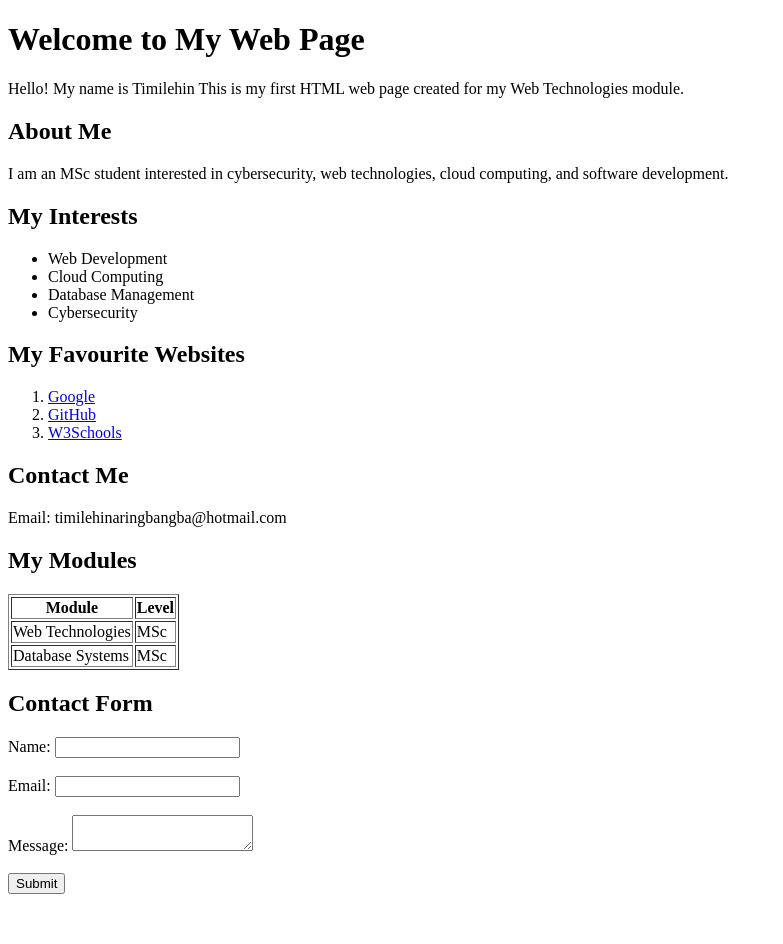
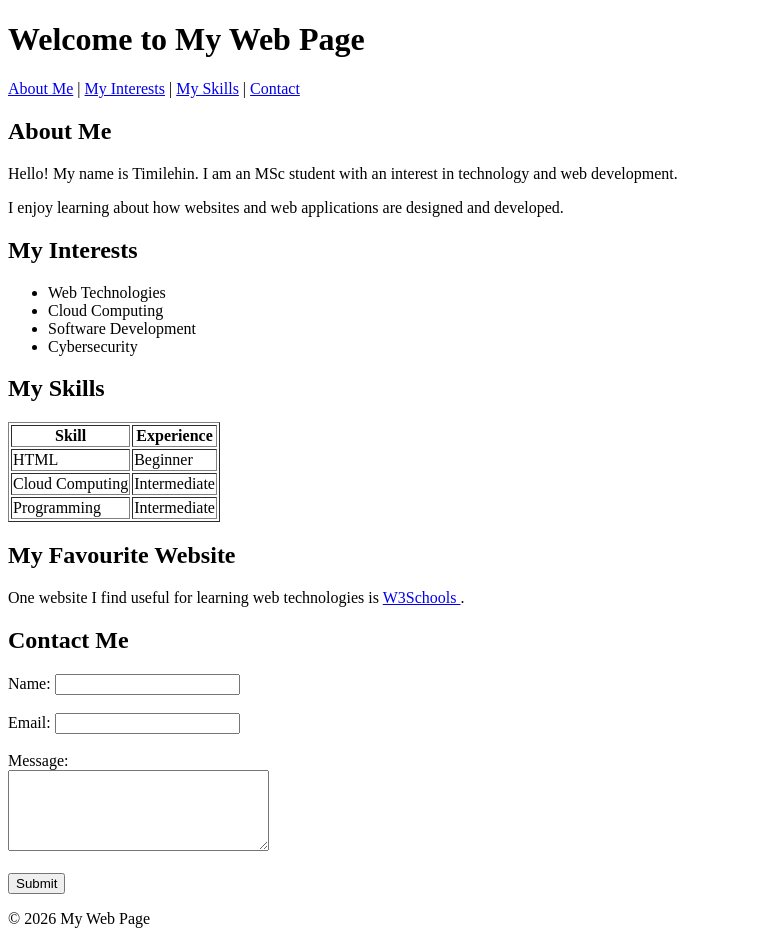
Before and after one commit to timilehinaringbangba-jpg/websites, a plain HTML site: page index.html in a window 1280 px wide. Shown: the whole page, without its empty margins (0-783 px from the left). Before the commit the page ends 902 px from the top, so only its background shows below. Drawn offline with Linux system fonts and the light colour scheme.

Commit message:
Update index.html

```diff
--- a/index.html
+++ b/index.html
@@ -1,71 +1,92 @@
 <!DOCTYPE html>
-<html>
+<html lang="en">
+
 <head>
-    <title>My First Web Page</title>
+    <meta charset="UTF-8">
+    <meta name="viewport" content="width=device-width, initial-scale=1.0">
+
+    <title>About Me</title>
 </head>
 
 <body>
 
+    <header>
         <h1>Welcome to My Web Page</h1>
 
-    <p>
-        Hello! My name is Timilehin This is my first HTML web page
-        created for my Web Technologies module.
-    </p>
+        <nav>
+            <a href="#about">About Me</a> |
+            <a href="#interests">My Interests</a> |
+            <a href="#skills">My Skills</a> |
+            <a href="#contact">Contact</a>
+        </nav>
+    </header>
 
+    <main>
+
+        <section id="about">
             <h2>About Me</h2>
 
             <p>
-        I am an MSc student interested in cybersecurity, web technologies,
-        cloud computing, and software development.
+                Hello! My name is Timilehin. I am an MSc student
+                with an interest in technology and web development.
             </p>
 
+            <p>
+                I enjoy learning about how websites and web
+                applications are designed and developed.
+            </p>
+        </section>
+
+        <section id="interests">
             <h2>My Interests</h2>
 
             <ul>
-        <li>Web Development</li>
+                <li>Web Technologies</li>
                 <li>Cloud Computing</li>
-        <li>Database Management</li>
+                <li>Software Development</li>
                 <li>Cybersecurity</li>
             </ul>
+        </section>
 
-    <h2>My Favourite Websites</h2>
-
-    <ol>
-        <li>
-            <a href="https://www.google.com">Google</a>
-        </li>
-        <li>
-            <a href="https://www.github.com">GitHub</a>
-        </li>
-        <li>
-            <a href="https://www.w3schools.com">W3Schools</a>
-        </li>
-    </ol>
-
-    <h2>Contact Me</h2>
-
-    <p>Email: timilehinaringbangba@hotmail.com</p>
-   <h2>My Modules</h2>
+        <section id="skills">
+            <h2>My Skills</h2>
 
             <table border="1">
                 <tr>
-        <th>Module</th>
-        <th>Level</th>
+                    <th>Skill</th>
+                    <th>Experience</th>
                 </tr>
 
                 <tr>
-        <td>Web Technologies</td>
-        <td>MSc</td>
+                    <td>HTML</td>
+                    <td>Beginner</td>
                 </tr>
 
                 <tr>
-        <td>Database Systems</td>
-        <td>MSc</td>
+                    <td>Cloud Computing</td>
+                    <td>Intermediate</td>
+                </tr>
+
+                <tr>
+                    <td>Programming</td>
+                    <td>Intermediate</td>
                 </tr>
             </table>
+        </section>
 
-<h2>Contact Form</h2>
+        <section>
+            <h2>My Favourite Website</h2>
+
+            <p>
+                One website I find useful for learning web technologies is
+                <a href="https://www.w3schools.com/" target="_blank">
+                    W3Schools
+                </a>.
+            </p>
+        </section>
+
+        <section id="contact">
+            <h2>Contact Me</h2>
 
             <form>
                 <label for="name">Name:</label>
@@ -79,11 +100,21 @@
                 <br><br>
 
                 <label for="message">Message:</label>
-    <textarea id="message" name="message"></textarea>
+                <br>
+                <textarea id="message" name="message" rows="5" cols="30"></textarea>
 
                 <br><br>
 
-    <input type="submit" value="Submit">
+                <button type="submit">Submit</button>
             </form>
+        </section>
+
+    </main>
+
+    <footer>
+        <p>&copy; 2026 My Web Page</p>
+    </footer>
+
 </body>
+
 </html>
```
Lines whose indentation alone changed are shown as unchanged.
